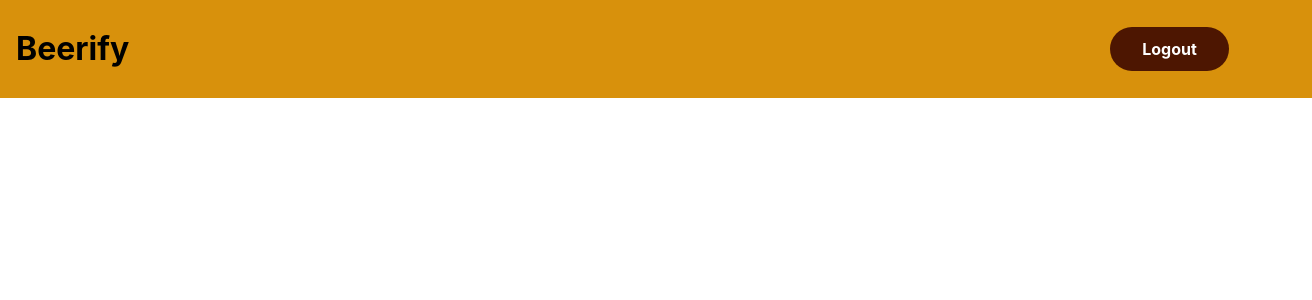
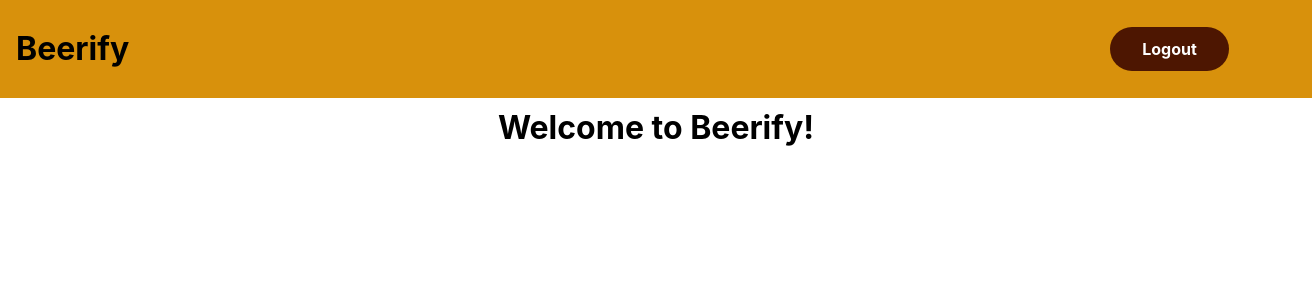
Before and after one commit to utr1903/beerify-frontend, a React (Create React App) app in the folder beerify/: page / in a window 1280 px wide. Shown: the top 300 px of the page, 1312 px wide, since content can reach past the window. Built offline with nearby package versions, Linux system fonts and the light colour scheme.

Commit message:
Add home page

```diff
--- a/beerify/package.json
+++ b/beerify/package.json
@@ -8,6 +8,7 @@
     "@testing-library/user-event": "^13.5.0",
     "react": "^18.2.0",
     "react-dom": "^18.2.0",
+    "react-router-dom": "^6.6.1",
     "react-scripts": "5.0.1",
     "web-vitals": "^2.1.4"
   },
--- a/beerify/src/App.js
+++ b/beerify/src/App.js
@@ -1,11 +1,24 @@
 import { Fragment } from "react";
 
-import Header from "./components/Layout/Header"
+import { Routes, Route } from "react-router-dom";
+
+import Header from "./components/Layout/Header";
+import Home from "./pages/Home";
 
 function App() {
   return (
     <Fragment>
       <Header />
+      <Routes>
+        <Route
+          path="/"
+          element={
+            <Fragment>
+              <Home />
+            </Fragment>
+          }
+        />
+      </Routes>
     </Fragment>
   );
 }
--- /dev/null
+++ b/beerify/src/pages/Home.js
@@ -0,0 +1,13 @@
+import { Fragment } from "react";
+
+import classes from "./Home.module.css";
+
+const Home = (props) => {
+  return (
+    <Fragment>
+      <h1 className={classes["home"]}>Welcome to Beerify!</h1>
+    </Fragment>
+  );
+};
+
+export default Home;
--- /dev/null
+++ b/beerify/src/pages/Home.module.css
@@ -0,0 +1,6 @@
+.home {
+  width: 100%;
+  text-align: center;
+  padding: 8px 16px;
+  margin-top: 100px;
+}
```
Also changed, not shown: beerify/src/index.js (+9 -8 lines), 1 other file (tests, documents, lock files or other folders).
